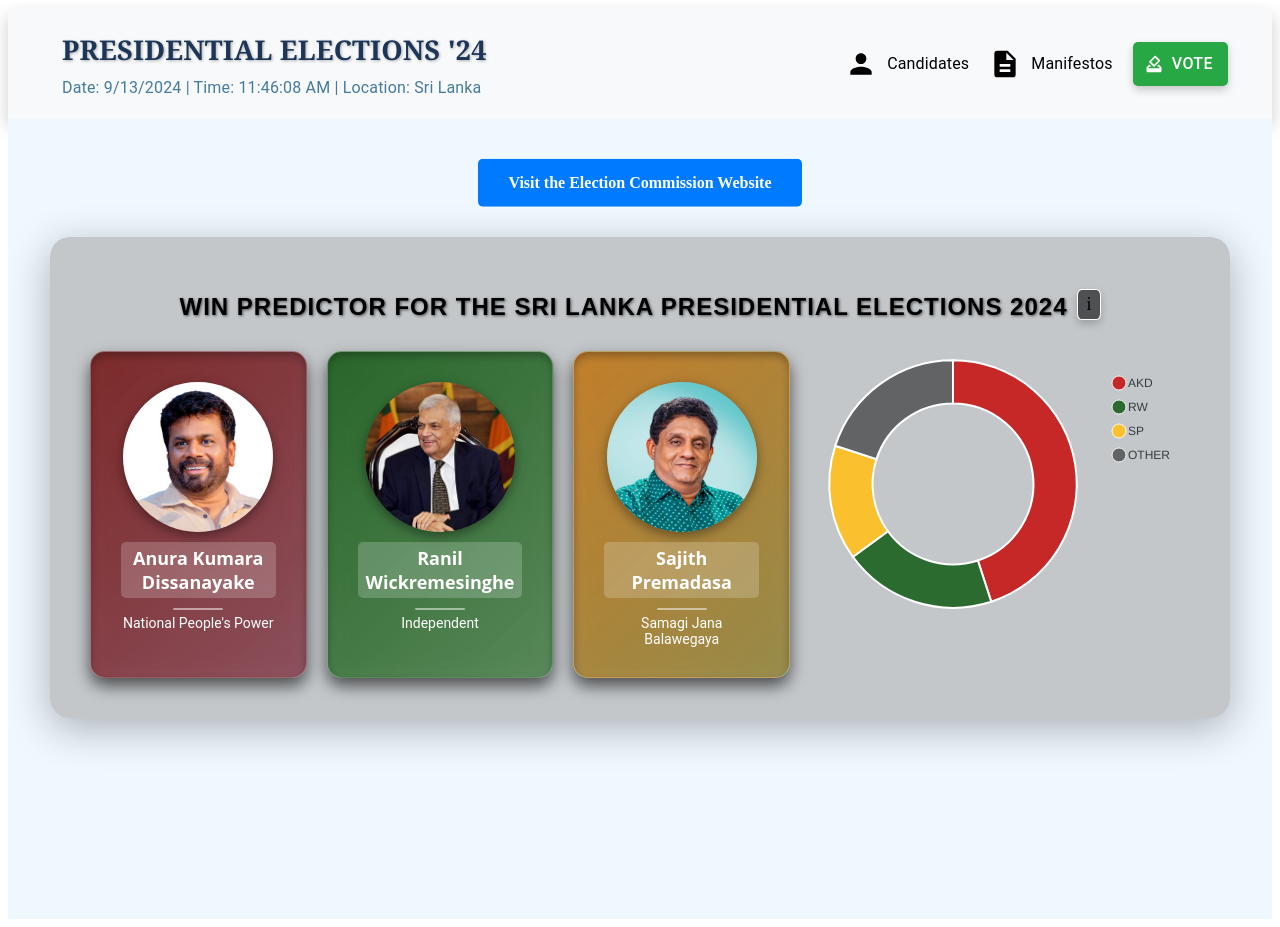
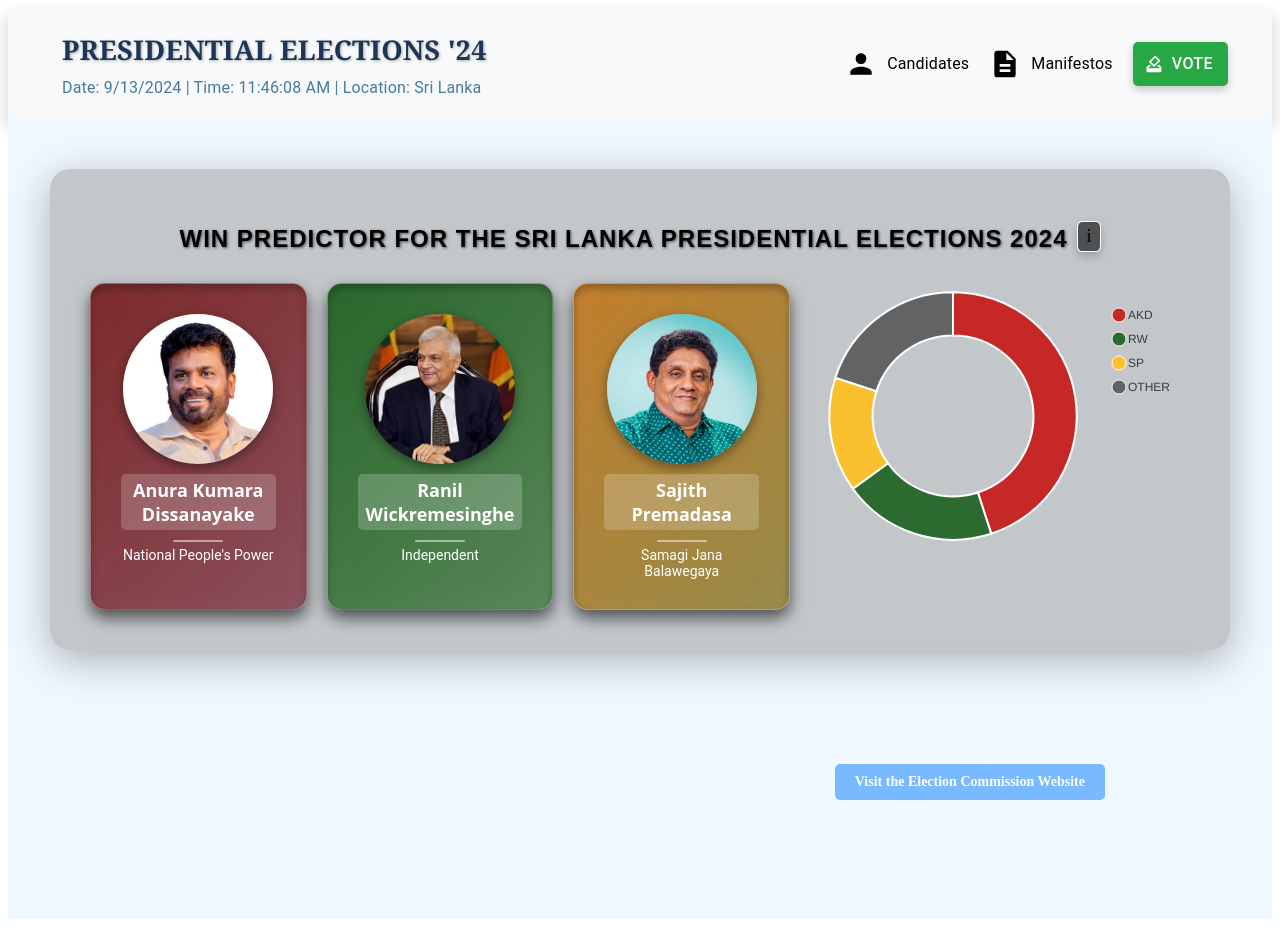
Before and after one commit to CheliM7/043_ChatGPT, a React (Vite) app in the folder frontend/: page /home in a window 1280 px wide. Built offline with nearby package versions, Linux system fonts and the light colour scheme.

Commit message:
elections commision button changed

```diff
--- a/frontend/src/pages/homePage.jsx
+++ b/frontend/src/pages/homePage.jsx
@@ -32,23 +32,26 @@
 
 const Button = styled.a`
   display: inline-block;
-  padding: 15px 30px;
-  margin-top: 20px;
-  font-size: 16px;
+  padding: 10px 20px; /* Reduced padding for smaller size */
+  margin: 0;
+  font-size: 14px; /* Slightly smaller font size */
   font-weight: bold;
   color: #ffffff;
-  background-color: #007bff; /* Blue color */
+  background-color: rgba(0, 123, 255, 0.5); /* Blue color with transparency */
   border: none;
   border-radius: 5px;
   text-decoration: none;
   transition: transform 0.3s ease, background-color 0.3s ease;
+  position: absolute; /* Positioning for bottom placement */
+  right: 175px; /* Distance from the right edge */
+  bottom: 0; /* Place at the very bottom */
 
   &:hover {
-    background-color: #0056b3; /* Darker blue */
+    background-color: rgba(0, 86, 179, 0.5); /* Darker blue with transparency */
   }
 
   &:active {
-    background-color: #004085; /* Even darker blue */
+    background-color: rgba(0, 64, 133, 0.5); /* Even darker blue with transparency */
     transform: scale(0.98);
   }
 
@@ -65,7 +68,9 @@
     }
   }
 
-  animation: bounce 2s infinite;
+  animation: bounce 2.5s infinite;
 `;
 
+
+
 export default HomePage;
```
